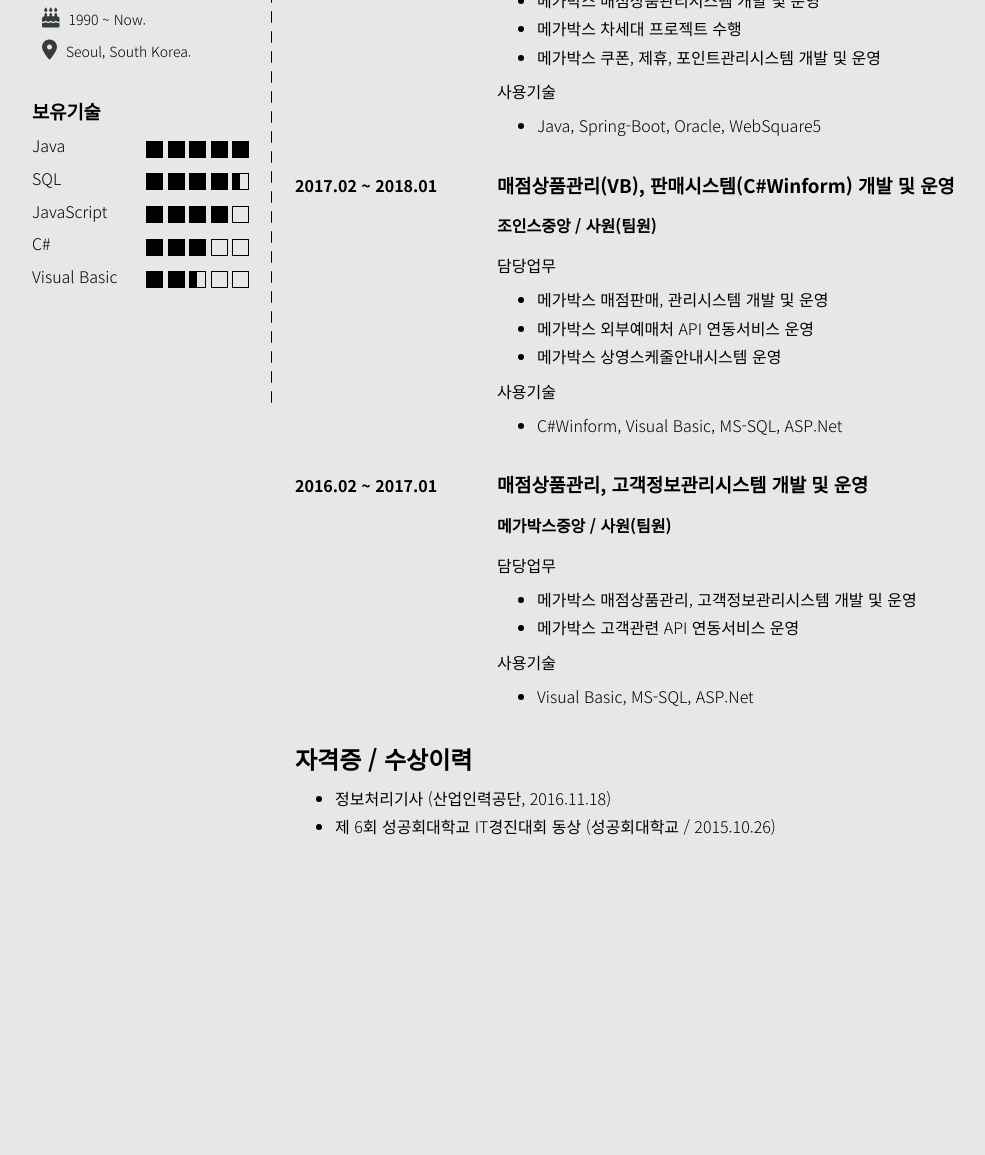
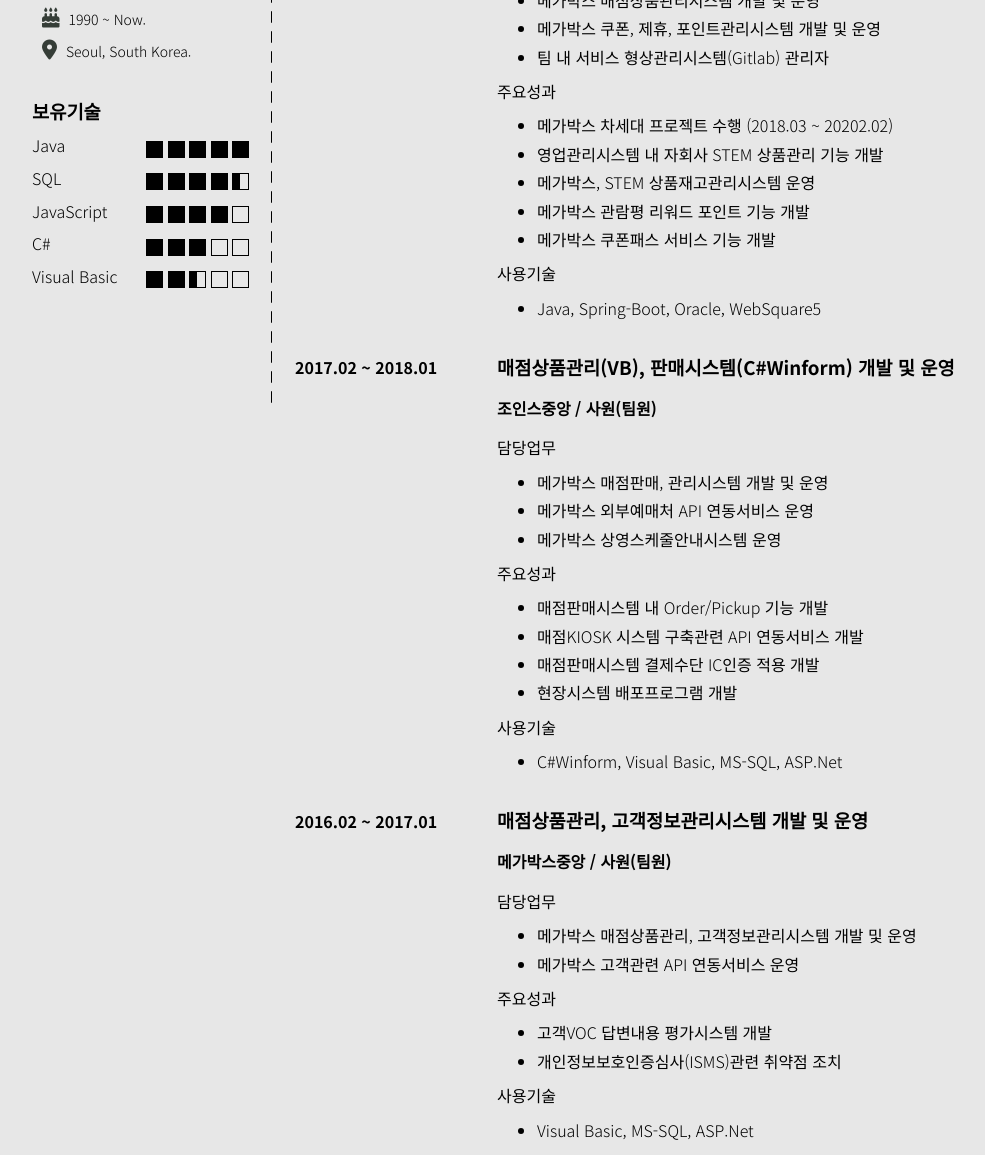
Before and after one commit to Ohmry/Ohmry.github.io, a plain HTML site: page index.html in a window 1280 px wide. Shown: the part 368-1523 px from the top of the page, without its empty margins (116-1101 px from the left). Before the commit the page ends 1223 px from the top, so only its background shows below. Drawn offline with nearby package versions, Linux system fonts and the light colour scheme.

Commit message:
주요성과 항목 추가

```diff
--- a/index.html
+++ b/index.html
@@ -119,8 +119,16 @@
                             <p>담당업무</p>
                             <ul>
                                 <li>메가박스 매점상품관리시스템 개발 및 운영</li>
-                                <li>메가박스 차세대 프로젝트 수행</li>
                                 <li>메가박스 쿠폰, 제휴, 포인트관리시스템 개발 및 운영</li>
+                                <li>팀 내 서비스 형상관리시스템(Gitlab) 관리자</li>
+                            </ul>
+                            <p>주요성과</p>
+                            <ul>
+                                <li>메가박스 차세대 프로젝트 수행 (2018.03 ~ 20202.02)</li>
+                                <li>영업관리시스템 내 자회사 STEM 상품관리 기능 개발</li>
+                                <li>메가박스, STEM 상품재고관리시스템 운영</li>
+                                <li>메가박스 관람평 리워드 포인트 기능 개발</li>
+                                <li>메가박스 쿠폰패스 서비스 기능 개발</li>
                             </ul>
                             <p>사용기술</p>
                             <ul>
@@ -141,6 +149,13 @@
                                 <li>메가박스 외부예매처 API 연동서비스 운영</li>
                                 <li>메가박스 상영스케줄안내시스템 운영</li>
                             </ul>
+                            <p>주요성과</p>
+                            <ul>
+                                <li>매점판매시스템 내 Order/Pickup 기능 개발</li>
+                                <li>매점KIOSK 시스템 구축관련 API 연동서비스 개발</li>
+                                <li>매점판매시스템 결제수단 IC인증 적용 개발</li>
+                                <li>현장시스템 배포프로그램 개발</li>
+                            </ul>
                             <p>사용기술</p>
                             <ul>
                                 <li>C#Winform, Visual Basic, MS-SQL, ASP.Net</li>
@@ -158,6 +173,11 @@
                             <ul>
                                 <li>메가박스 매점상품관리, 고객정보관리시스템 개발 및 운영</li>
                                 <li>메가박스 고객관련 API 연동서비스 운영</li>
+                            </ul>
+                            <p>주요성과</p>
+                            <ul>
+                                <li>고객VOC 답변내용 평가시스템 개발</li>
+                                <li>개인정보보호인증심사(ISMS)관련 취약점 조치</li>
                             </ul>
                             <p>사용기술</p>
                             <ul>
```
